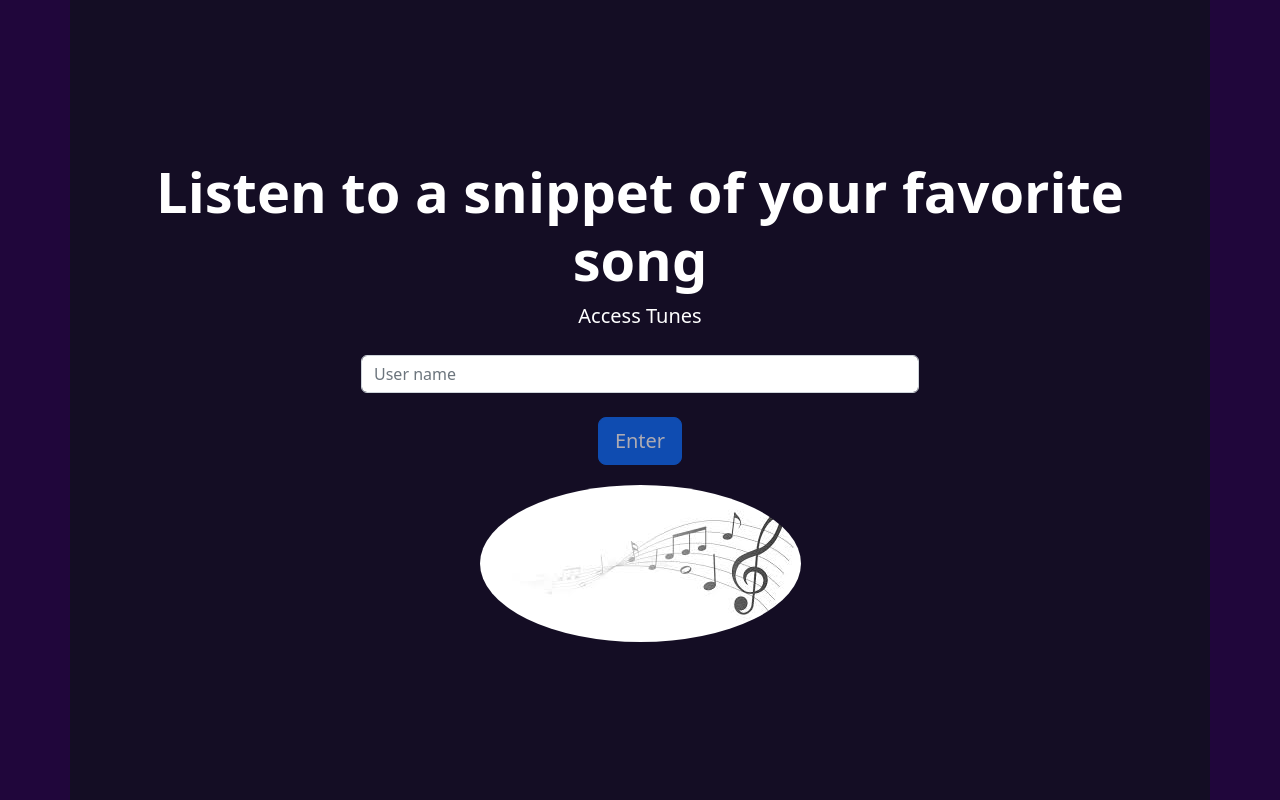
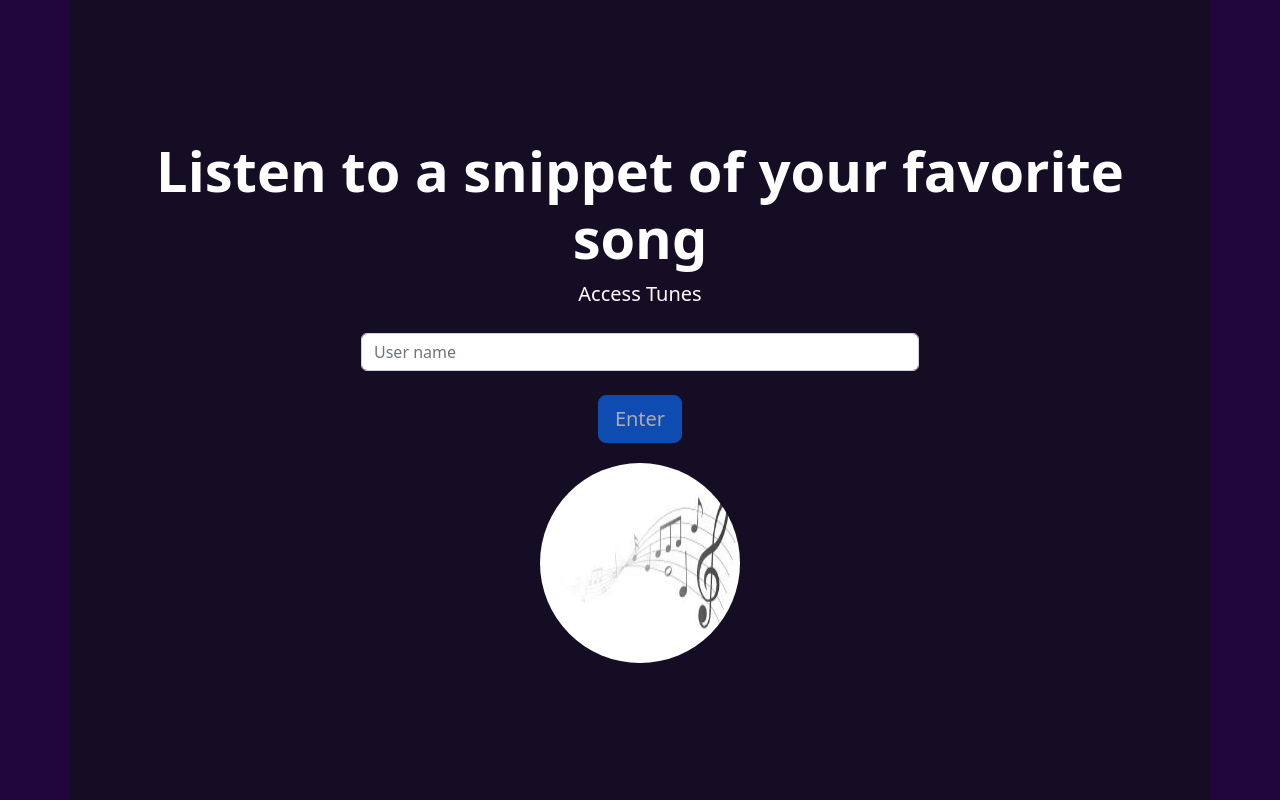
Before and after one commit to PabloLSa/TrybeTunes, a React (Create React App) app: page / in a window 1280 px wide. Built offline with nearby package versions, Linux system fonts and the light colour scheme.

Commit message:
Login
Ajustes completos na page Login

```diff
--- a/src/pages/Login.jsx
+++ b/src/pages/Login.jsx
@@ -38,27 +38,12 @@ class Login extends Component {
   render() {
     const { isDisabled, name, isLoading } = this.state;
 
-    const containerStyle = {
-      height: '100vh',
-      backgroundColor: '#140d24',
-      display: 'flex',
-      flexDirection: 'column',
-      alignItems: 'center',
-      justifyContent: 'center',
-    };
-
     return (
-      <Container data-testid="page-login" style={ containerStyle }>
-        <h1 className="text-center display-4 fw-bold" style={ { color: 'white' } }>
+      <Container data-testid="page-login" className="login-container">
+        <h1 className="text-center display-4 fw-bold">
           Listen to a snippet of your favorite song
         </h1>
-        <legend
-          className="mb-4 text-center fs-5"
-          style={ { fontSize: '1.5rem', color: 'white' } }
-          htmlFor="Access"
-        >
-          Access Tunes
-        </legend>
+        <legend className="mb-4 text-center fs-5" htmlFor="Access">Access Tunes</legend>
 
         <Form.Control
           type="text"
@@ -87,7 +72,6 @@ class Login extends Component {
           src={ img }
           alt="music"
           className="img-responsive rounded-image"
-          style={ { maxWidth: '100%', height: 'auto', marginTop: '20px' } }
         />
       </Container>
     );
--- a/src/pages/pages.css
+++ b/src/pages/pages.css
@@ -1,3 +1,25 @@
-.rounded-image {
-  border-radius: 70%;
+.login-container {
+  height: 100vh;
+  background-color: #140d24;
+  display: flex;
+  flex-direction: column;
+  align-items: center;
+  justify-content: center;
 }
+
+.login-container h1 {
+  color: white;
+}
+
+.login-container legend {
+  font-size: 1.5rem;
+  color: white;
+}
+
+.login-container .rounded-image {
+  width: 200px; /* Ajuste a largura desejada */
+  height: 200px; /* Ajuste a altura desejada */
+  border-radius: 50%; /* Define metade da largura/altura para obter um círculo */
+  margin-top: 20px;
+  max-width: 100%; /* Adicione esta propriedade */
+}
```
